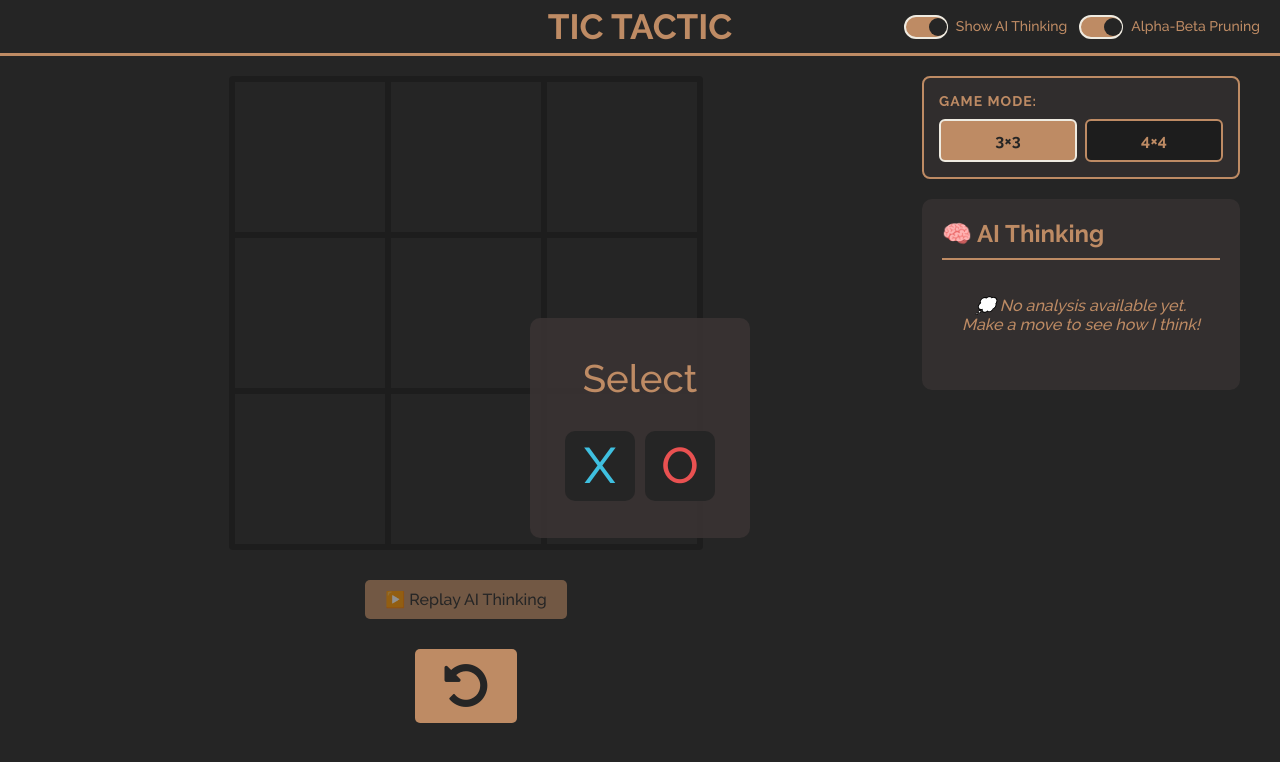
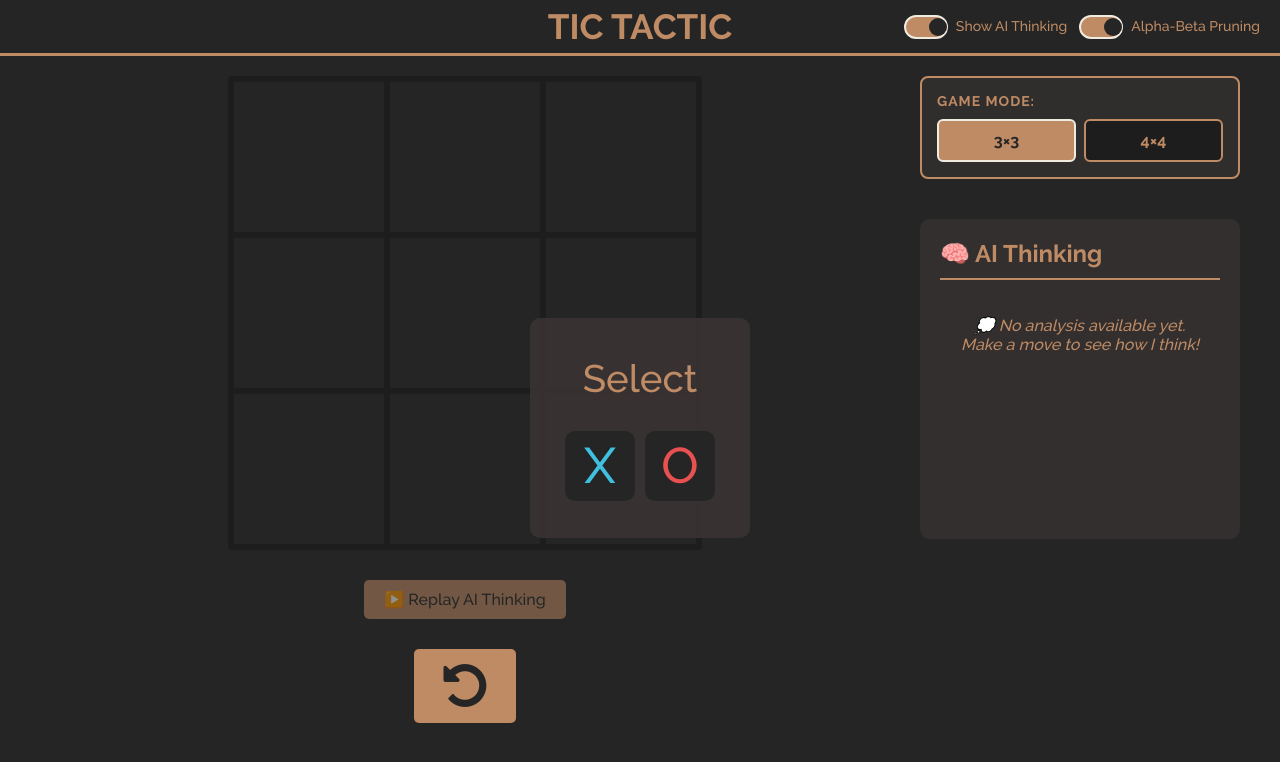
Before and after one commit to khanhhuy288/tictactic, a Next.js app: page / in a window 1280 px wide. Shown: the top 762 px of the page. Built offline with nearby package versions, Linux system fonts and the light colour scheme.

Commit message:
Fixed the width of the AI thinking panel to prevent main play area from constantly resizing it's width.

```diff
--- a/app/globals.css
+++ b/app/globals.css
@@ -55,6 +55,16 @@ body {
   max-width: 1200px;
   margin: 0 auto;
   align-items: flex-start;
+}
+
+.sidebar-panel {
+  flex: 0 0 320px;
+  width: 320px;
+  max-width: 100%;
+  min-width: 0;
+  display: flex;
+  flex-direction: column;
+  gap: 20px;
 }
 
 .game-area {
@@ -351,12 +361,13 @@ body {
 
 /* AI Thinking Panel */
 .ai-thinking-panel {
-  flex: 0 0 350px;
+  flex: 0 0 320px;
+  width: 320px;
+  max-width: 100%;
+  min-width: 0;
   background-color: rgba(56, 50, 50, 0.8);
   border-radius: 10px;
   padding: 20px;
-  max-height: calc(100vh - 100px);
-  overflow-y: auto;
 }
 
 .ai-thinking-panel h3 {
@@ -371,6 +382,8 @@ body {
   font-family: -apple-system, BlinkMacSystemFont, 'Segoe UI', 'Roboto', 'Oxygen', 'Ubuntu', 'Cantarell', sans-serif;
   font-size: 13px;
   line-height: 1.8;
+  overflow-wrap: anywhere;
+  word-break: break-word;
 }
 
 .thinking-text {
@@ -601,10 +614,14 @@ body {
     flex-direction: column;
   }
 
+  .sidebar-panel {
+    flex: 1;
+    width: 100%;
+  }
+
   .ai-thinking-panel {
     flex: 1;
     width: 100%;
-    max-height: 400px;
   }
 
   .cell {
--- a/app/page.tsx
+++ b/app/page.tsx
@@ -471,7 +471,7 @@ export default function Home() {
           </div>
 
           {showThinkingPanel && (
-            <div>
+            <div className="sidebar-panel">
               <ModeSelector gridSize={gridSize} onGridSizeChange={setGridSize} />
               <AIThinkingPanel
                 thinkingData={thinkingData}
```
